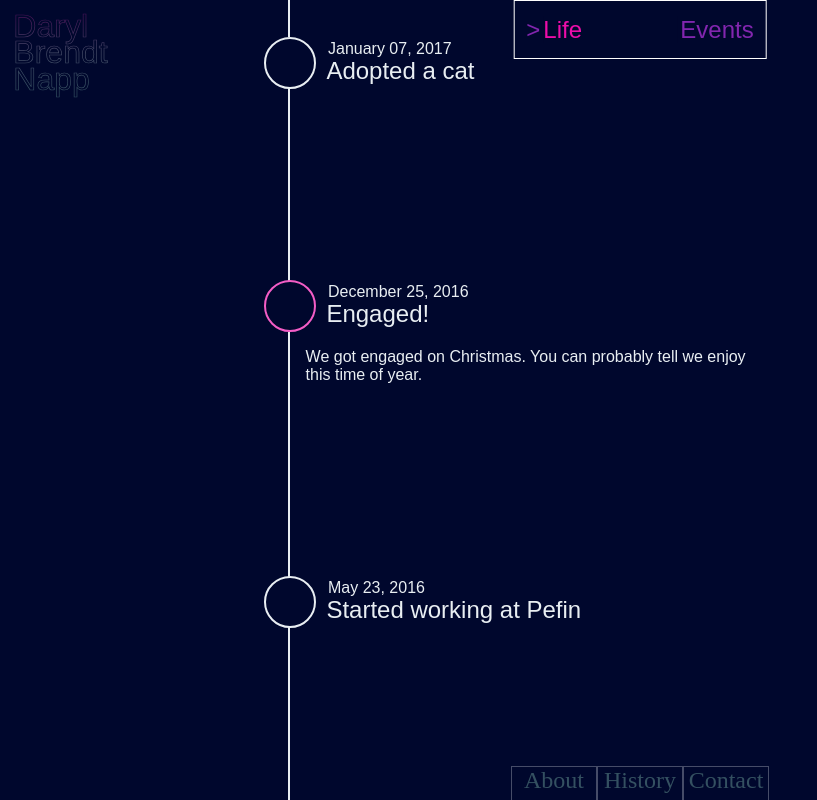
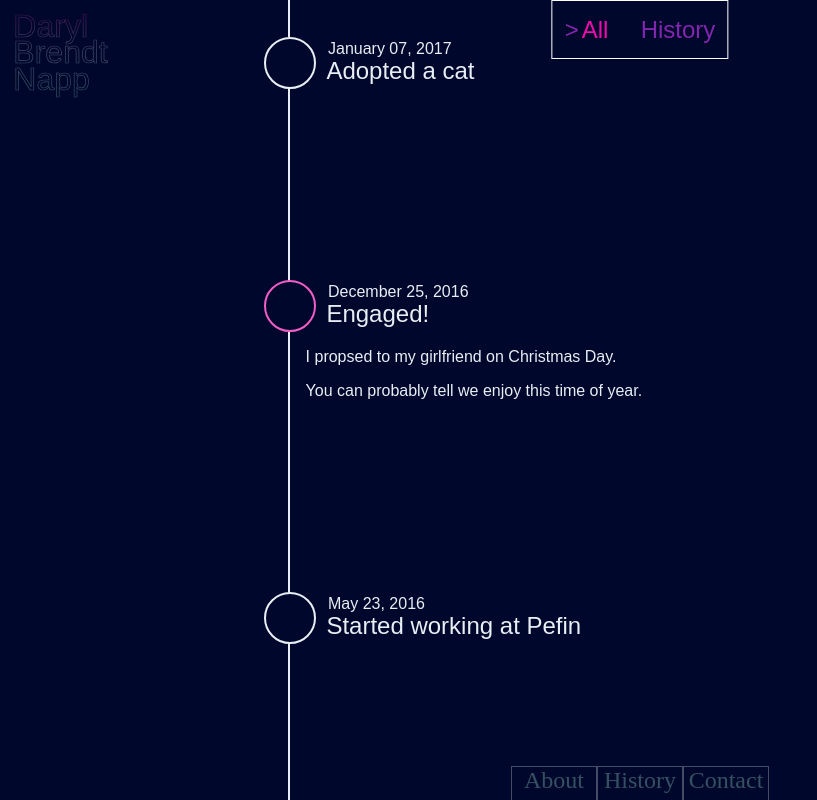
Before and after one commit to dbnapp/dbnapp.github.io, a React app: page /history in a window 1280 px wide. Both pictures are taken after a click on the element "Engaged!". Shown: the whole page, without its empty margins (0-817 px from the left). Built offline with nearby package versions, Linux system fonts and the light colour scheme.

Commit message:
refactor Timeline -> TimelineEvent

```diff
--- a/src/components/HistoryPage.jsx
+++ b/src/components/HistoryPage.jsx
@@ -5,7 +5,7 @@ const events = [
   {
     date: 'Present Day',
     title: 'Working at Pefin',
-    type: 'employment',
+    type: 'work',
     keywords: ['JavaScript', 'ReactJS', 'Redux', 'KnockoutJS'],
     description:
       'Currently working as a web developer at Pefin, an NYC based start-up. We use a combination of Knockout and React components to display financial projections.',
@@ -14,7 +14,7 @@ const events = [
   {
     date: 'December 19, 2017',
     title: 'Married!',
-    description: 'We had a wedding with a Christmas theme.',
+    description: 'We had a wedding with a Christmas theme. It even snowed!',
     images: [],
   },
   {
@@ -26,19 +26,22 @@ const events = [
   {
     date: 'December 25, 2016',
     title: 'Engaged!',
-    description: 'We got engaged on Christmas. You can probably tell we enjoy this time of year.',
+    description: [
+      'I propsed to my girlfriend on Christmas Day.',
+      'You can probably tell we enjoy this time of year.',
+    ],
     images: [],
   },
   {
     date: 'May 23, 2016',
-    type: 'employment',
+    type: 'work',
     title: 'Started working at Pefin',
     images: [],
   },
   {
     date: 'September 15, 2014',
     title: 'Started working at Niksun',
-    type: 'employment',
+    type: 'work',
     keywords: ['JavaScript', 'ReactJS', 'AngularJS (v1)', 'SmartGWT', 'Java'],
     description: [
       'Worked as a junior software engineer at Niksun, a network monitoring and security company. I developed components to display network data in various different kinds of charts, graphs, and tables.',
@@ -48,7 +51,8 @@ const events = [
   },
   {
     date: 'Spring 2013',
-    type: 'employment',
+    type: 'work',
+    keywords: ['Bachelor of Science', 'Computer Science'],
     title: 'Graduated from Rutgers University New Brunswick',
     description: 'Recieved a Bachelor of Science in Computer Science',
     images: [],
--- a/src/components/Timeline.jsx
+++ b/src/components/Timeline.jsx
@@ -1,7 +1,7 @@
 import React, { useReducer, useCallback, useMemo } from 'react';
 import PropTypes from 'prop-types';
-import styled, { keyframes } from 'styled-components';
-import { CSSTransition } from 'react-transition-group';
+import styled from 'styled-components';
+import TimelineEvent from './TimelineEvent';
 
 const TimelineFilter = styled.label`
   position: fixed;
@@ -50,6 +50,7 @@ const EventsContainer = styled.div`
     padding: 0 20% 20em;
   }
 `;
+
 const TimelineContainer = styled.div`
   transition: all 1s;
 
@@ -90,127 +91,9 @@ const TimelineContainer = styled.div`
   }
 `;
 
-const EventNodeIcon = styled.div`
-  position: absolute;
-  width: 3em;
-  height: 3em;
-  border: 2px solid;
-  border-radius: 50%;
-`;
-
-const EventNodeLine = styled.div`
-  display: inline-block;
-  position: absolute;
-  top: 3.7em;
-  left: 2em;
-  height: calc(100% + 6.7em);
-  border: 1px solid;
-`;
-
-const EventDetails = styled.div`
-  display: none;
-  opacity: 0;
-  transition: all 0.5s;
-`;
-
-const breathingHighlight = keyframes`
-  to{
-    border-color: white;
-  }
-`;
-
-const EventNode = styled.section`
-  position: relative;
-  margin: 0 0 10em;
-  padding: 0.5em;
-
-  &.selected {
-    ${EventNodeIcon} {
-      border-color: ${({ theme }) => theme.accentPrimary};
-      animation: ${breathingHighlight} 0.5s ease-in-out infinite alternate;
-    }
-  }
-
-  ${EventDetails} {
-    &.enter {
-      display: block;
-      opacity: 0;
-    }
-    &.enter-done {
-      display: block;
-      opacity: 1;
-    }
-  }
-`;
-
-const Date = styled.div`
-  position: absolute;
-  transform: translate(4em, 0.2em);
-  width: 10em;
-`;
-
-const Title = styled.h1`
-  position: relative;
-  left: 2.6em;
-  max-width: 90%;
-  font-weight: normal;
-`;
-
-const Keywords = styled.ul`
-  position: relative;
-  color: ${({ theme }) => theme.accentTertiary};
-`;
-
-const Keyword = styled.li``;
-
-const Description = styled.p`
-  position: relative;
-  left: 2.6em;
-  max-width: 80%;
-`;
-
 const actionType = {
   SELECT_EVENT: 'SELECT_EVENT',
   FILTER: 'FILTER',
-};
-
-const renderEvent = (event, i, selectedEventDate, dispatch) => {
-  let keywords = null;
-  let descriptions = null;
-  const hasMultilineDescription = event.description && event.description instanceof Array;
-  const isSelected = event.date === selectedEventDate;
-
-  const selectEvent = () => {
-    dispatch({
-      type: actionType.SELECT_EVENT,
-      selectedEventDate: event.date,
-    });
-  };
-
-  if (event.keywords) {
-    keywords = event.keywords.map(kw => <Keyword key={kw}>{kw}</Keyword>);
-  }
-
-  if (hasMultilineDescription) {
-    descriptions = event.description.map(desc => <Description key={desc}>{desc}</Description>);
-  } else if (event.description) {
-    descriptions = <Description>{event.description}</Description>;
-  }
-
-  return (
-    <EventNode key={event.date} className={isSelected ? 'selected' : ''}>
-      <EventNodeIcon onClick={selectEvent} />
-      <EventNodeLine />
-      <Date onClick={selectEvent}>{event.date}</Date>
-      <Title onClick={selectEvent}>{event.title}</Title>
-      <CSSTransition appear in={isSelected} timeout={{ enter: 500, exit: 500 }}>
-        <EventDetails>
-          {keywords && <Keywords>{event.keywords.join(', ')}</Keywords>}
-          {descriptions}
-        </EventDetails>
-      </CSSTransition>
-    </EventNode>
-  );
 };
 
 const reducer = (state, action) => {
@@ -231,19 +114,39 @@ const reducer = (state, action) => {
   }
 };
 
+const renderEvent = (event, selectedEventDate, dispatch) => {
+  const isSelected = event.date === selectedEventDate;
+
+  const selectEvent = () => {
+    dispatch({
+      type: actionType.SELECT_EVENT,
+      selectedEventDate: event.date,
+    });
+  };
+
+  return (
+    <TimelineEvent
+      key={event.date}
+      event={event}
+      isSelected={isSelected}
+      onSelectEventClick={selectEvent}
+    />
+  );
+};
+
 const Timeline = ({ events }) => {
   const [state, dispatch] = useReducer(reducer, {
-    filter: 'life',
+    filter: 'all',
     selectedEventDate: events[0].date,
   });
   const { filter, selectedEventDate } = state;
 
   const eventNodes = useMemo(() => {
     let filteredEvents = events;
-    if (filter !== 'life') {
+    if (filter !== 'all') {
       filteredEvents = events.filter(event => event.type === filter);
     }
-    return filteredEvents.map((event, i) => renderEvent(event, i, selectedEventDate, dispatch));
+    return filteredEvents.map(event => renderEvent(event, selectedEventDate, dispatch));
   }, [events, filter, selectedEventDate]);
 
   const filterCallback = useCallback(
@@ -258,10 +161,10 @@ const Timeline = ({ events }) => {
       <TimelineFilter htmlFor="event-filter">
         <span>&gt;</span>
         <select id="event-filter" value={filter} onChange={filterCallback}>
-          <option value="life">Life</option>
-          <option value="employment">Employment</option>
+          <option value="all">All</option>
+          <option value="work">Work</option>
         </select>
-        <span>Events</span>
+        <span>History</span>
       </TimelineFilter>
     </TimelineContainer>
   );
--- /dev/null
+++ b/src/components/TimelineEvent.jsx
@@ -0,0 +1,139 @@
+import React from 'react';
+import PropTypes from 'prop-types';
+import styled, { keyframes } from 'styled-components';
+import { CSSTransition } from 'react-transition-group';
+
+const EventIcon = styled.div`
+  position: absolute;
+  width: 3em;
+  height: 3em;
+  border: 2px solid;
+  border-radius: 50%;
+`;
+
+const EventLine = styled.div`
+  display: inline-block;
+  position: absolute;
+  top: 3.7em;
+  left: 2em;
+  height: calc(100% + 6.7em);
+  border: 1px solid;
+`;
+
+const EventDetails = styled.div`
+  display: none;
+  opacity: 0;
+  transition: all 0.5s;
+`;
+
+const breathingHighlight = keyframes`
+  to{
+    border-color: white;
+  }
+`;
+
+const EventNode = styled.section`
+  position: relative;
+  margin: 0 0 10em;
+  padding: 0.5em;
+
+  &.selected {
+    ${EventIcon} {
+      border-color: ${({ theme }) => theme.accentPrimary};
+      animation: ${breathingHighlight} 0.5s ease-in-out infinite alternate;
+    }
+  }
+
+  ${EventDetails} {
+    &.enter {
+      display: block;
+      opacity: 0;
+    }
+    &.enter-done {
+      display: block;
+      opacity: 1;
+    }
+  }
+
+  &:last-child {
+    ${EventLine} {
+      border: 1px dashed;
+    }
+  }
+`;
+
+const Date = styled.div`
+  position: absolute;
+  transform: translate(4em, 0.2em);
+  width: 10em;
+`;
+
+const Title = styled.h1`
+  position: relative;
+  left: 2.6em;
+  max-width: 90%;
+  font-weight: normal;
+`;
+
+const Keywords = styled.ul`
+  position: relative;
+  color: ${({ theme }) => theme.accentTertiary};
+`;
+
+const Keyword = styled.li``;
+
+const Description = styled.p`
+  position: relative;
+  left: 2.6em;
+  max-width: 80%;
+`;
+
+const TimelineEvent = ({ event, isSelected, onSelectEventClick }) => {
+  let keywords = null;
+  let descriptions = null;
+  const hasMultilineDescription = event.description && event.description instanceof Array;
+
+  if (event.keywords) {
+    keywords = event.keywords.map(kw => <Keyword key={kw}>{kw}</Keyword>);
+  }
+
+  if (hasMultilineDescription) {
+    descriptions = event.description.map(desc => <Description key={desc}>{desc}</Description>);
+  } else if (event.description) {
+    descriptions = <Description>{event.description}</Description>;
+  }
+
+  return (
+    <EventNode className={isSelected ? 'selected' : ''}>
+      <EventIcon onClick={onSelectEventClick} />
+      <EventLine />
+      <Date onClick={onSelectEventClick}>{event.date}</Date>
+      <Title onClick={onSelectEventClick}>{event.title}</Title>
+      <CSSTransition appear in={isSelected} timeout={{ enter: 500, exit: 500 }}>
+        <EventDetails>
+          {keywords && <Keywords>{event.keywords.join(', ')}</Keywords>}
+          {descriptions}
+        </EventDetails>
+      </CSSTransition>
+    </EventNode>
+  );
+};
+
+TimelineEvent.propTypes = {
+  event: PropTypes.shape({
+    date: PropTypes.string,
+    title: PropTypes.string,
+    keywords: PropTypes.array,
+    description: PropTypes.oneOfType([PropTypes.string, PropTypes.array]),
+    images: PropTypes.array,
+  }).isRequired,
+  isSelected: PropTypes.bool,
+  onSelectEventClick: PropTypes.func,
+};
+
+TimelineEvent.defaultProps = {
+  isSelected: false,
+  onSelectEventClick: () => {},
+};
+
+export default TimelineEvent;
```
